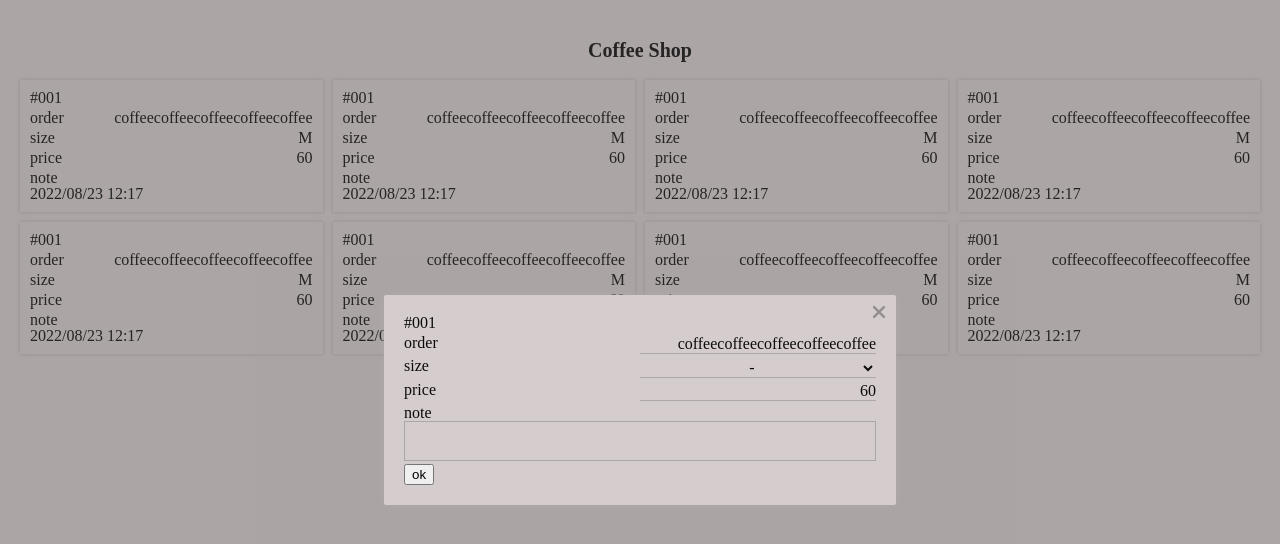
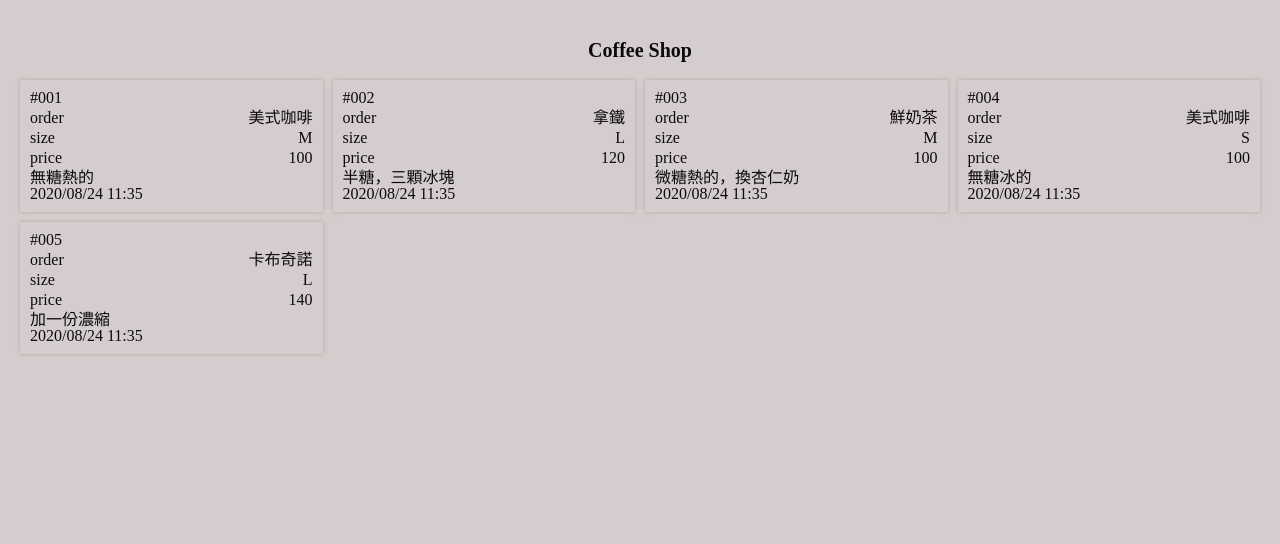
Before and after one commit to wenyo/coffeeshop, a Vue app: page / in a window 1280 px wide. Shown: the top 544 px of the page. Built offline with nearby package versions, Linux system fonts and the light colour scheme.

Commit message:
sample data

```diff
--- a/package.json
+++ b/package.json
@@ -9,7 +9,8 @@
     "preview": "vite preview"
   },
   "dependencies": {
-    "vue": "^3.2.37"
+    "vue": "^3.2.37",
+    "vuex": "^4.0.2"
   },
   "devDependencies": {
     "@vitejs/plugin-vue": "^3.0.3",
--- a/src/App.vue
+++ b/src/App.vue
@@ -1,21 +1,22 @@
 <script setup>
+import { ref } from "vue";
 import Order from "./components/Order.vue";
 import OrderEdit from "./components/OrderEdit.vue";
+import SAMPLE_DATA from "./assets/json/sample.json";
+
+let orderList = ref(SAMPLE_DATA);
+
+function initialDataGet() {
+  return SAMPLE_DATA;
+}
 </script>
 
 <template>
   <main>
     <h1 class="title">Coffee Shop</h1>
-    <OrderEdit />
+    <!-- <OrderEdit /> -->
     <div class="order-list">
-      <Order />
-      <Order />
-      <Order />
-      <Order />
-      <Order />
-      <Order />
-      <Order />
-      <Order />
+      <Order v-for="(order, key) in orderList" :order="order" :id="key" :key="key" />
     </div>
   </main>
 </template>
--- /dev/null
+++ b/src/assets/json/sample.json
@@ -0,0 +1,37 @@
+{
+  "001": {
+    "name": "美式咖啡",
+    "size": "M",
+    "price": "100",
+    "note": "無糖熱的",
+    "time": "2020/08/24 11:35"
+  },
+  "002": {
+    "name": "拿鐵",
+    "size": "L",
+    "price": "120",
+    "note": "半糖，三顆冰塊",
+    "time": "2020/08/24 11:35"
+  },
+  "003": {
+    "name": "鮮奶茶",
+    "size": "M",
+    "price": "100",
+    "note": "微糖熱的，換杏仁奶",
+    "time": "2020/08/24 11:35"
+  },
+  "004": {
+    "name": "美式咖啡",
+    "size": "S",
+    "price": "100",
+    "note": "無糖冰的",
+    "time": "2020/08/24 11:35"
+  },
+  "005": {
+    "name": "卡布奇諾",
+    "size": "L",
+    "price": "140",
+    "note": "加一份濃縮",
+    "time": "2020/08/24 11:35"
+  }
+}
--- a/src/components/Order.vue
+++ b/src/components/Order.vue
@@ -1,22 +1,31 @@
+<script setup>
+import { defineProps } from "vue";
+
+const props = defineProps({
+  order: Object,
+  id: String,
+});
+</script>
+
 <template>
   <div class="item">
-    <div class="idx">#001</div>
+    <div class="idx">#{{ id }}</div>
     <div class="content">
       <div class="row">
         <div class="row-title">order</div>
-        <div class="row-answer">coffeecoffeecoffeecoffeecoffee</div>
+        <div class="row-answer">{{ order.name }}</div>
       </div>
       <div class="row">
         <div class="row-title">size</div>
-        <div class="row-answer">M</div>
+        <div class="row-answer">{{ order.size }}</div>
       </div>
       <div class="row">
         <div class="row-title">price</div>
-        <div class="row-answer">60</div>
+        <div class="row-answer">{{ order.price }}</div>
       </div>
     </div>
-    <div class="note">note</div>
-    <div class="time">2022/08/23 12:17</div>
+    <div class="note">{{ order.note }}</div>
+    <div class="time">{{ order.time }}</div>
   </div>
 </template>
 
@@ -32,13 +41,13 @@
   justify-content: space-between;
 }
 
-.row-title{
-    flex-shrink: 0;
+.row-title {
+  flex-shrink: 0;
 }
 
-.row-answer{
-    margin-left: 10px;
-    text-align: right;
-    word-break: break-all;
+.row-answer {
+  margin-left: 10px;
+  text-align: right;
+  word-break: break-all;
 }
 </style>
```
Also changed, not shown: 1 other file (tests, documents, lock files or other folders).
